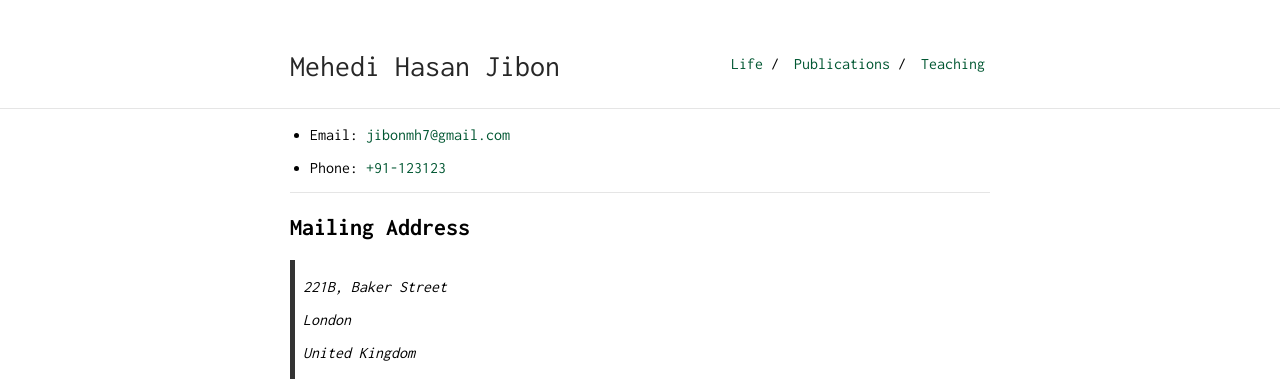
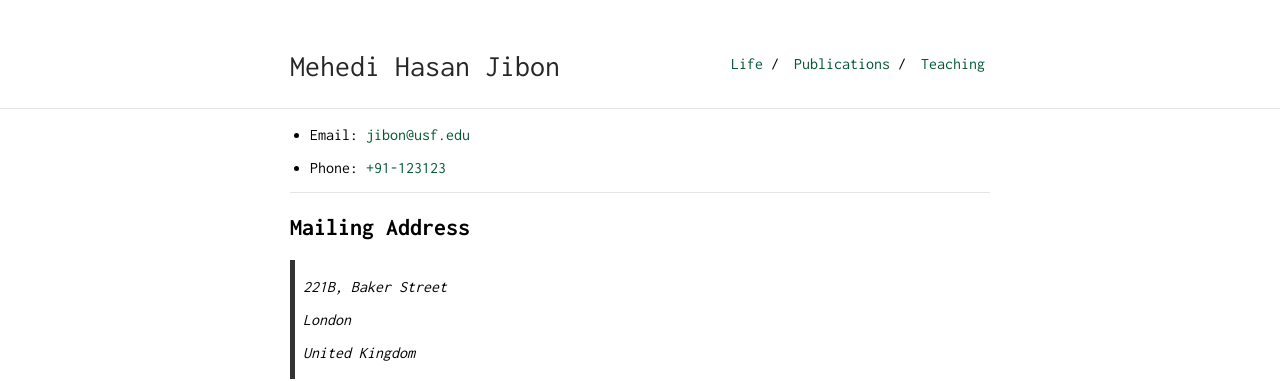
Before and after one commit to ThisIsJibon/thisisjibon.github.io, a Jekyll site: the page built from contact.md, in a window 1280 px wide. Shown: the top 381 px of the page. Built offline with Jekyll 4.4.1, drawn with Linux system fonts in a browser that asks for light colours.

Commit message:
added updates

```diff
--- a/_config.yml
+++ b/_config.yml
@@ -10,7 +10,7 @@ tracking_id: #
 footer: yes
 footer_text: |
   <p style="text-align: center;">
-    <a href="mailto:jibonmh7@gmail.com">Email</a> |
+    <a href="mailto:jibon@usf.edu">Email</a> |
     <a href="https://scholar.google.com/citations?user=MHGncOAAAAAJ">Google Scholar</a> |
     <a href="https://www.linkedin.com/in/thisisjibon">LinkedIn</a> |
     <a href="https://www.github.com/thisisjibon">Github</a> |
--- a/contact.md
+++ b/contact.md
@@ -3,7 +3,7 @@ layout: default
 is_contact: true
 ---
 
-* Email: [jibonmh7@gmail.com](mailto:jibonmh7@gmail.com)
+* Email: [jibon@usf.edu](mailto:jibon@usf.edu)
 
 * Phone: [+91-123123](tel:+91-123123)
 
```
Also changed, not shown: index.md (+1 -0 lines).
